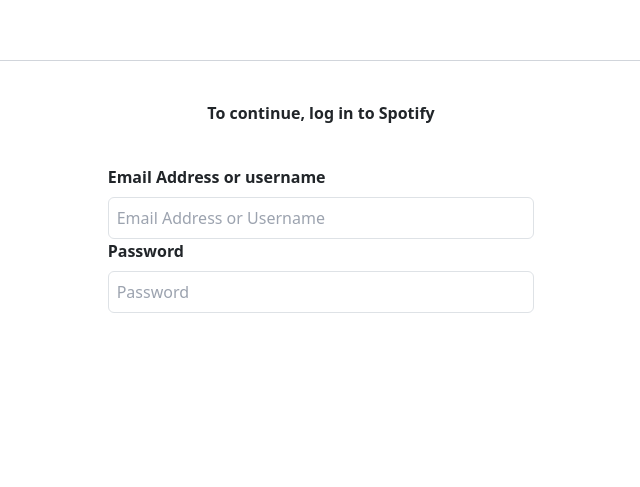
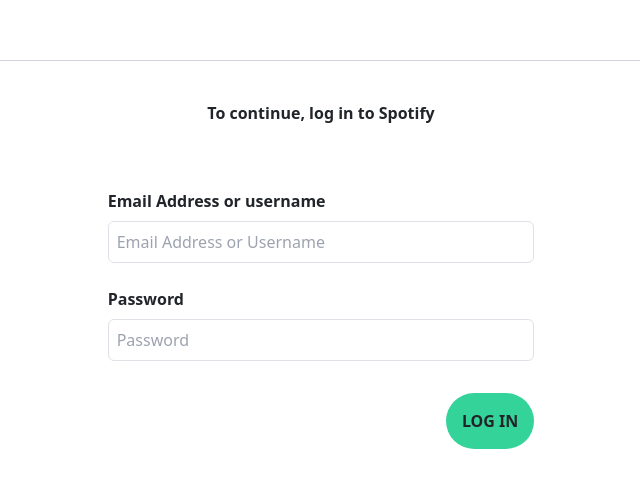
Before and after one commit to shivamsaini525/spotify_clone, a React (Vite) app in the folder movix/: page /login in a window 1280 px wide. Shown: the part 181-668 px from the top of the page, without its empty margins (319-959 px from the left). Built offline with nearby package versions, Linux system fonts and the light colour scheme; some icons are missing.

Commit message:
login button is in processing bro

```diff
--- a/movix/src/components/LoginComponent.jsx
+++ b/movix/src/components/LoginComponent.jsx
@@ -12,8 +12,11 @@
         </div>
         <div className='inputRegion w-1/3 py-10 flex items-center justify-center flex-col'>
          <div className='font-bold mb-10'>To continue, log in to Spotify</div>
-         <TextInput label="Email Address or username" placeholder="Email Address or Username" />
+         <TextInput label="Email Address or username" placeholder="Email Address or Username" className="my-6" />
          <PasswordInput label="Password" placeholder="Password" />
+         <div className="w-full flex items-center justify-end mt-8">
+           <button className='bg-green-400 font-semibold p-3 px-10 rounded-full  '>LOG IN</button>
+          </div>
         </div>
 
        </div>
--- a/movix/src/components/shared/TextInput.jsx
+++ b/movix/src/components/shared/TextInput.jsx
@@ -1,7 +1,7 @@
-const TextInput=({label, placeholder})=>{
+const TextInput=({label, placeholder, className})=>{
     return(
         <>
-            <div className="textInput flex flex-col space-y-2 w-full">
+            <div className={`textInput flex flex-col space-y-2 w-full ${className}`}>
                 <label for={label} className='font-semibold'>{label}</label>
                 <input type={label} id={label} className='p-2 border  border-gray-600 border-solid rounded placeholder-gray-400' placeholder={placeholder} name={label}></input>
             </div>
```
